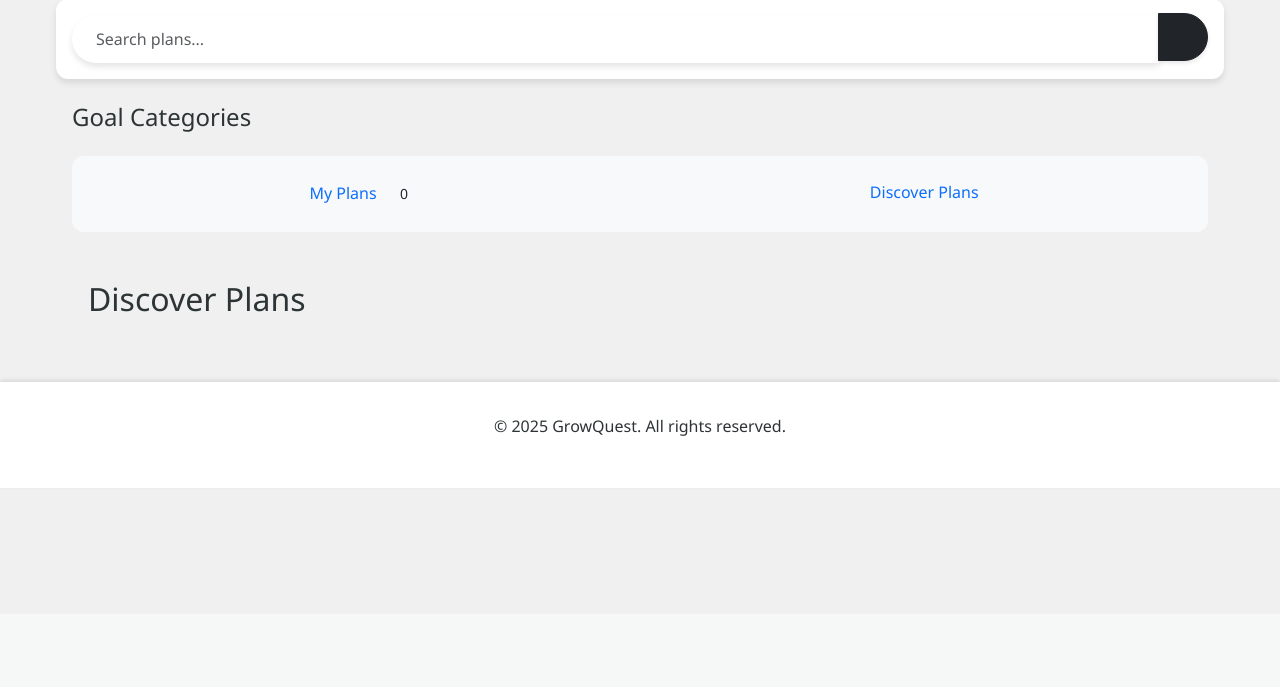
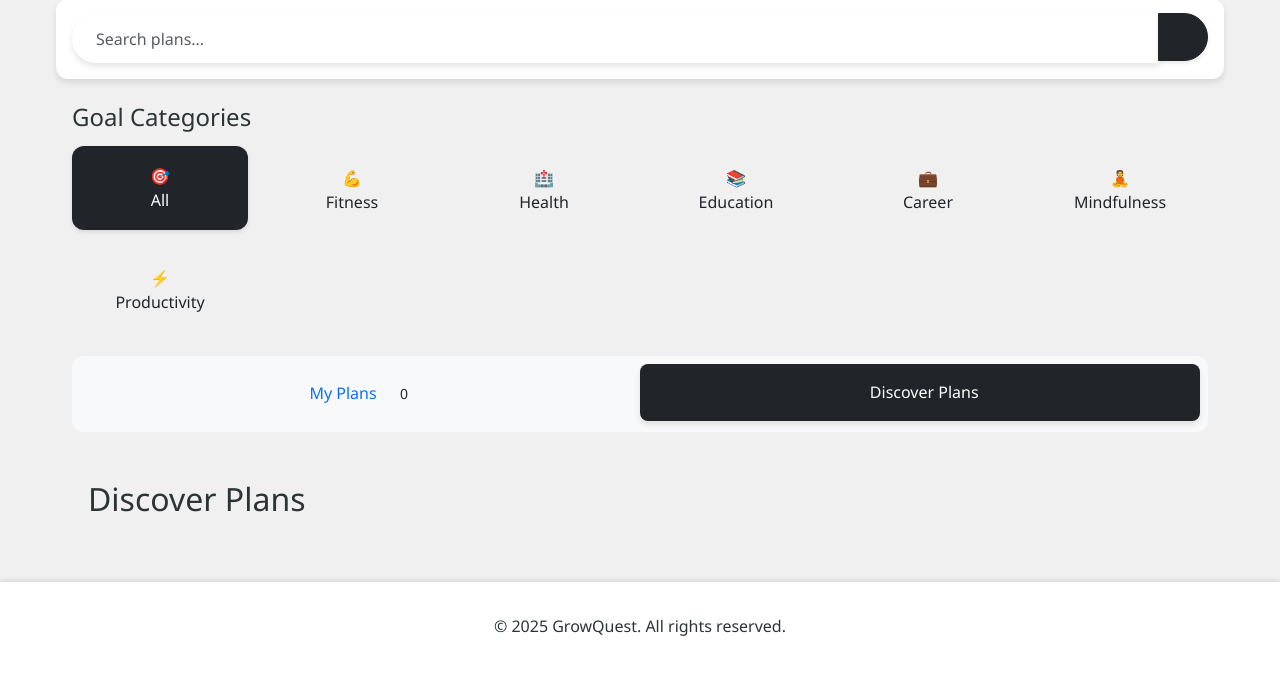
Before and after one commit to DanielOsuoha/SWE_project, a Django app: page / in a window 1280 px wide. Shown: the part 186-873 px from the top of the page. Before the commit the page ends 622 px from the top, so only its background shows below. Run offline with Django 5.2, Linux system fonts and the light colour scheme; the visitor is signed in with stand-in values (Sample User, id 1); data that the repository does not hold is empty.

Commit message:
change detail.html

```diff
--- a/gamified_improvement/core/views.py
+++ b/gamified_improvement/core/views.py
@@ -8,28 +8,41 @@ from .forms import UserProfileForm
 
 @login_required
 def index(request):
-    # Get category filter
-    category = request.GET.get('category')
+    # Define available categories
+    categories = [
+        {'slug': 'fitness', 'name': 'Fitness', 'icon': '💪'},
+        {'slug': 'health', 'name': 'Health', 'icon': '🏥'},
+        {'slug': 'education', 'name': 'Education', 'icon': '📚'},
+        {'slug': 'career', 'name': 'Career', 'icon': '💼'},
+        {'slug': 'mindfulness', 'name': 'Mindfulness', 'icon': '🧘'},
+        {'slug': 'productivity', 'name': 'Productivity', 'icon': '⚡'},
+    ]
 
-    # Base querysets
-    all_plans = Plan.objects.all()
-    if category:
-        all_plans = all_plans.filter(category=category)
+    view_type = request.GET.get('view', 'discover')
+    active_category = request.GET.get('category')
+    search_query = request.GET.get('search', '')
 
-    # Get user's plans
-    my_plans = Plan.objects.filter(
-        userplan__user=request.user
-    ).order_by('-userplan__started_at')
+    # Base queryset
+    plans = Plan.objects.all()
 
-    # Get plans to discover (excluding user's plans)
-    discover_plans = all_plans.exclude(
-        id__in=my_plans.values_list('id', flat=True)
-    ).order_by('-rating')
+    # Apply category filter if selected
+    if active_category and active_category != 'all':
+        plans = plans.filter(category=active_category)
+
+    # Apply search filter if present
+    if search_query:
+        plans = plans.filter(title__icontains=search_query)
+
+    # Split into my plans and discover plans
+    my_plans = plans.filter(userplan__user=request.user)
+    discover_plans = plans.exclude(userplan__user=request.user)
 
     context = {
+        'categories': categories,
+        'active_category': active_category,
+        'view_type': view_type,
         'my_plans': my_plans,
         'discover_plans': discover_plans,
-        'active_category': category,
         'streak': request.user.profile.streak if hasattr(request.user, 'profile') else 0
     }
     return render(request, 'core/index.html', context)
--- a/gamified_improvement/templates/core/index.html
+++ b/gamified_improvement/templates/core/index.html
@@ -27,6 +27,8 @@
 
 <div class="container search-container mb-4">
     <form method="get">
+        {% if view_type %}<input type="hidden" name="view" value="{{ view_type }}">{% endif %}
+        {% if active_category %}<input type="hidden" name="category" value="{{ active_category }}">{% endif %}
         <div class="input-group">
             <input type="search" name="search"
                    class="form-control search-input"
@@ -42,10 +44,16 @@
 <div class="container mb-4">
     <h4 class="mb-3">Goal Categories</h4>
     <div class="row g-3">
+        <div class="col-4 col-md-2">
+            <a href="?{% if view_type %}view={{ view_type }}&{% endif %}category=all"
+               class="category-btn btn {% if not active_category %}btn-dark{% else %}btn-outline-dark{% endif %} w-100 py-3">
+                🎯<br>All
+            </a>
+        </div>
         {% for category in categories %}
         <div class="col-4 col-md-2">
-            <a href="?category={{ category.slug }}"
-               class="btn {% if active_category == category.slug %}btn-dark{% else %}btn-outline-dark{% endif %} w-100 py-3">
+            <a href="?{% if view_type %}view={{ view_type }}&{% endif %}category={{ category.slug }}"
+               class="category-btn btn {% if active_category == category.slug %}btn-dark{% else %}btn-outline-dark{% endif %} w-100 py-3">
                 {{ category.icon }}<br>{{ category.name }}
             </a>
         </div>
@@ -105,33 +113,16 @@
 {% block extra_js %}
 <script>
 document.addEventListener('DOMContentLoaded', function() {
-    const buttons = document.querySelectorAll("[data-category]");
-    const planGroups = document.querySelectorAll(".plan-group");
+    // Keep only search functionality
+    const searchInput = document.querySelector('input[type="search"]');
+    const searchForm = searchInput.closest('form');
 
-    buttons.forEach(button => {
-        button.addEventListener("click", () => {
-            buttons.forEach(b => b.classList.remove('btn-dark', 'text-white'));
-            button.classList.add('btn-dark', 'text-white');
-
-            const category = button.getAttribute("data-category");
-            planGroups.forEach(group => {
-                if (category === "all" || group.getAttribute("data-category") === category) {
-                    group.style.display = "block";
-                } else {
-                    group.style.display = "none";
-                }
-            });
-        });
-    });
-
-    // Search functionality
-    const searchInput = document.querySelector('input[type="search"]');
     searchInput.addEventListener('input', (e) => {
-        const searchTerm = e.target.value.toLowerCase();
-        planGroups.forEach(group => {
-            const title = group.querySelector('.card-title').textContent.toLowerCase();
-            group.style.display = title.includes(searchTerm) ? "block" : "none";
-        });
+        // Add a small delay to prevent too many requests
+        clearTimeout(searchInput.timeout);
+        searchInput.timeout = setTimeout(() => {
+            searchForm.submit();
+        }, 500);
     });
 });
 </script>
```
